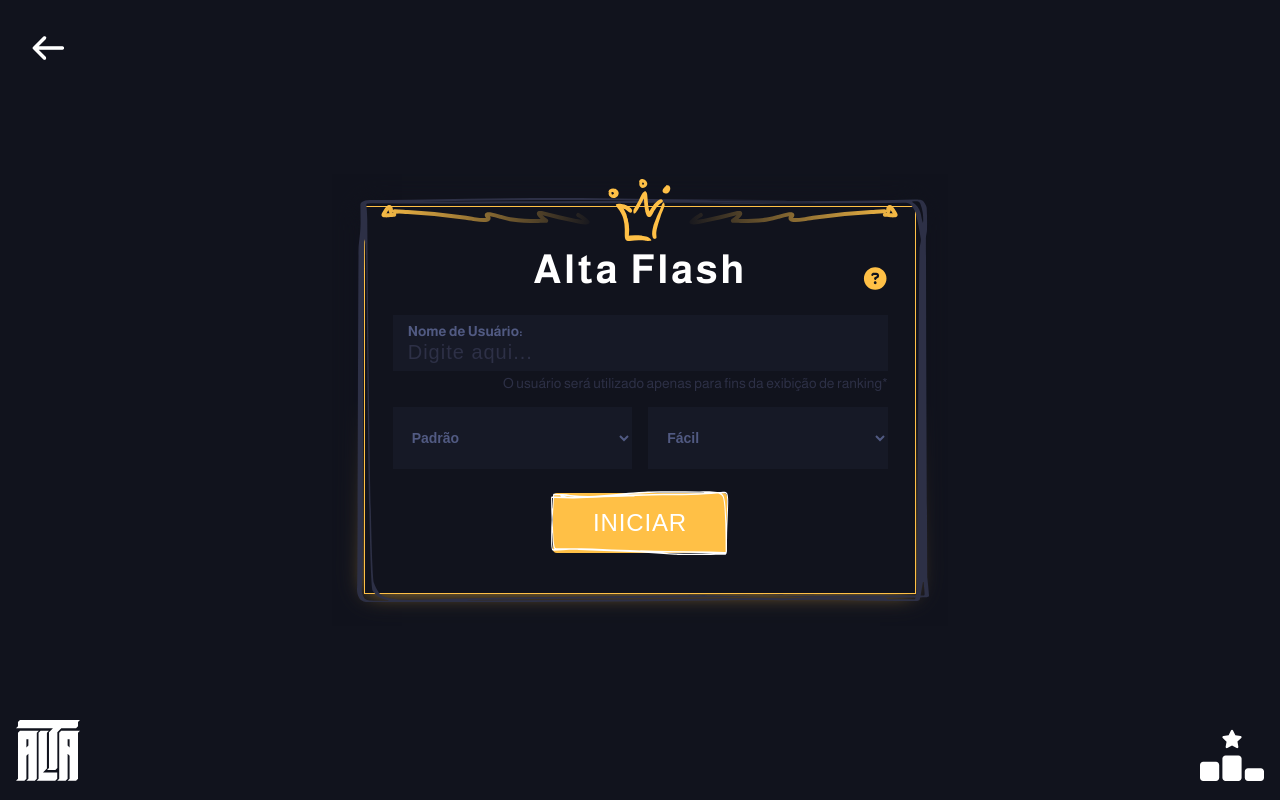
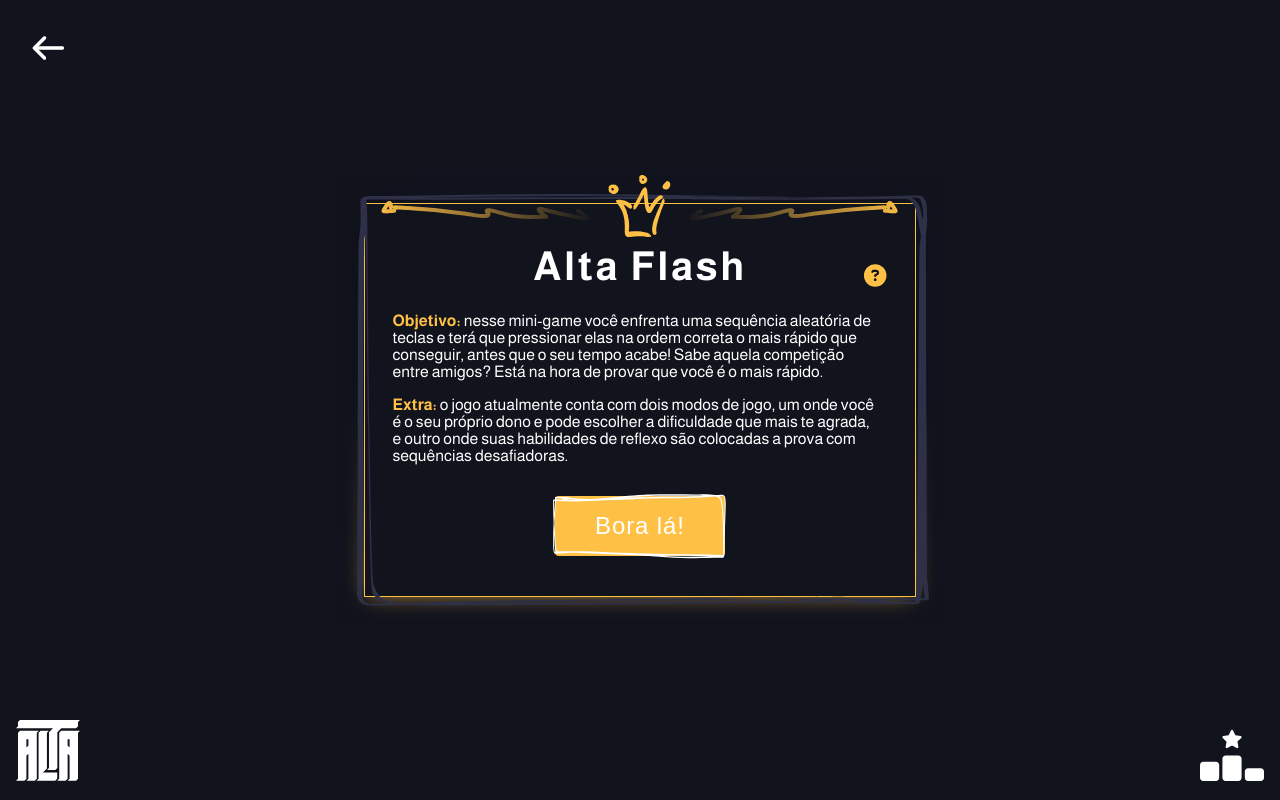
Before and after one commit to julliepx/cda-minigame, a Next.js app: page /game in a window 1280 px wide. Built offline with nearby package versions, Linux system fonts and the light colour scheme.

Commit message:
feat: adding rules on first access

```diff
--- /dev/null
+++ b/src/app/game/components/common/Rules/Rules.scss
@@ -0,0 +1,48 @@
+.rules-wrapper {
+    display: flex;
+    flex-direction: column;
+    width: 90%;
+    gap: 1rem;
+    align-items: center;
+
+    section {
+        display: flex;
+        flex-direction: column;
+        height: 10.5rem;
+        overflow-y: auto;
+        padding-right: 0.5rem;
+        gap: 0.5rem;
+
+        .list {
+            display: flex;
+            flex-direction: column;
+            gap: 1rem;
+            list-style: none;
+
+            li {
+                span {
+                    font-weight: 700;
+                    color: var(--primary);
+                }
+            }
+        }
+
+        &::-webkit-scrollbar {
+            width: 0.25rem;
+        }
+    }
+
+    .understood-rules {
+        position: relative;
+        background-color: var(--primary);
+        color: var(--cc-white);
+        font-weight: 500;
+        font-size: 1.5rem;
+        letter-spacing: 0.055rem;
+        padding: 1rem 2.5rem;
+
+        &:hover {
+            scale: 0.95;
+        }
+    }
+}
--- /dev/null
+++ b/src/app/game/components/common/Rules/Rules.tsx
@@ -0,0 +1,53 @@
+"use client";
+import Button from "@/components/common/Button/Button";
+import {
+  LOCAL_STORAGE_KEYS,
+  setItemToLocalStorage,
+} from "@/utils/localStorageManager";
+import { Dispatch, SetStateAction } from "react";
+import "./Rules.scss";
+
+interface RulesProps {
+  setIsNewcomer: Dispatch<SetStateAction<boolean | undefined>>;
+}
+
+const Rules = ({ setIsNewcomer }: RulesProps) => {
+  return (
+    <div className="rules-wrapper">
+      <section>
+        <ul className="list">
+          <li>
+            <span>Objetivo: </span>nesse mini-game você enfrenta uma sequência
+            aleatória de teclas e terá que pressionar elas na ordem correta o
+            mais rápido que conseguir, antes que o seu tempo acabe! Sabe aquela
+            competição entre amigos? Está na hora de provar que você é o mais
+            rápido.
+          </li>
+          <li>
+            <span>Extra: </span>o jogo atualmente conta com dois modos de jogo,
+            um onde você é o seu próprio dono e pode escolher a dificuldade que
+            mais te agrada, e outro onde suas habilidades de reflexo são
+            colocadas a prova com sequências desafiadoras.
+          </li>
+          <li>
+            <span>Ranking: </span>depois de treinar bastante, aguçar tuas
+            habilidades de rapidez, você ainda pode dar uma olhadinha no ranking
+            para dar aquela famosa zombada nos amigos ou até mesmo se desafiar a
+            bater teus próprios recordes!
+          </li>
+        </ul>
+      </section>
+      <Button
+        title="Bora lá!"
+        hasFrame
+        className="understood-rules"
+        onClick={() => {
+          setItemToLocalStorage(LOCAL_STORAGE_KEYS.newcomer, false);
+          setIsNewcomer(false);
+        }}
+      />
+    </div>
+  );
+};
+
+export default Rules;
--- a/src/app/game/components/steps/EndGame/EndGame.tsx
+++ b/src/app/game/components/steps/EndGame/EndGame.tsx
@@ -12,12 +12,13 @@ const EndGame = () => {
 
   useEffect(() => {
     if (status === GameStatus.WIN) {
-      updateRanking(currentTime, totalTime);
-
       if (mode === GameMode.LEVELS) {
         setNumberOfKeys((keys) => keys + 2);
         startGame(totalTime - 1000);
+        return;
       }
+
+      updateRanking(currentTime, totalTime);
     }
     // eslint-disable-next-line react-hooks/exhaustive-deps
   }, []);
--- a/src/app/game/layout.tsx
+++ b/src/app/game/layout.tsx
@@ -2,8 +2,7 @@
 import AltaCrownLine from "@/components/svgs/alta/AltaCrownLine/AltaCrownLine";
 import AltaFrame from "@/components/svgs/alta/AltaFrame/AltaFrame";
 import Tooltip from "@/components/svgs/icons/Tooltip/Tooltip";
-import { GameContextProvider, useGameContext } from "@/contexts/GameContext";
-import { GameStatus } from "@/types/game";
+import { GameContextProvider } from "@/contexts/GameContext";
 import { AnimatePresence, motion } from "framer-motion";
 import { useState } from "react";
 import AudioHandler from "./components/common/AudioHandler/AudioHandler";
@@ -15,7 +14,6 @@ const GameLayout = ({
 }: Readonly<{
   children: React.ReactNode;
 }>) => {
-  const { status } = useGameContext();
   const [showInfo, setShowInfo] = useState(false);
 
   return (
@@ -31,12 +29,10 @@ const GameLayout = ({
         >
           <main className="game-container">
             <h1 className="title">Alta Flash</h1>
-            {status === GameStatus.IDLE && (
-              <Tooltip
-                className="tooltip"
-                onClick={() => setShowInfo((prev) => !prev)}
-              />
-            )}
+            <Tooltip
+              className="tooltip"
+              onClick={() => setShowInfo((prev) => !prev)}
+            />
             <GameContextProvider>{children}</GameContextProvider>
             <AudioHandler />
             <AltaCrownLine />
--- a/src/app/game/page.tsx
+++ b/src/app/game/page.tsx
@@ -1,6 +1,13 @@
 "use client";
 import { useGameContext } from "@/contexts/GameContext";
 import { GameStatus } from "@/types/game";
+import {
+  LOCAL_STORAGE_KEYS,
+  getItemFromLocalStorage,
+  setItemToLocalStorage,
+} from "@/utils/localStorageManager";
+import { useEffect, useState } from "react";
+import Rules from "./components/common/Rules/Rules";
 import EndGame from "./components/steps/EndGame/EndGame";
 import GameRunning from "./components/steps/GameRunning/GameRunning";
 import PreGame from "./components/steps/PreGame/PreGame";
@@ -8,6 +15,22 @@ import "./page.scss";
 
 const GamePage = () => {
   const { status } = useGameContext();
+  const [isNewcomer, setIsNewcomer] = useState<boolean>();
+
+  useEffect(() => {
+    let newcomer: boolean | null = getItemFromLocalStorage(
+      LOCAL_STORAGE_KEYS.newcomer
+    );
+
+    if (newcomer == null) {
+      setItemToLocalStorage(LOCAL_STORAGE_KEYS.newcomer, true);
+      newcomer = true;
+    }
+
+    setIsNewcomer(newcomer);
+  }, []);
+
+  if (isNewcomer) return <Rules setIsNewcomer={setIsNewcomer} />;
 
   if (status === GameStatus.IDLE) return <PreGame />;
 
--- a/src/utils/localStorageManager.ts
+++ b/src/utils/localStorageManager.ts
@@ -1,6 +1,7 @@
 export const LOCAL_STORAGE_KEYS = {
   username: "alta-username",
   ranking: "alta-ranking",
+  newcomer: "alta-newcomer",
 } as const;
 
 export const setItemToLocalStorage = <T>(key: string, data: T): void => {
```
